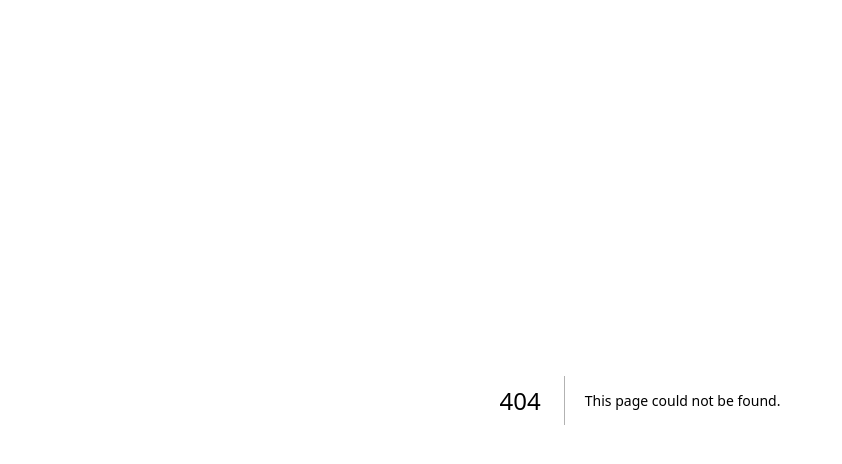
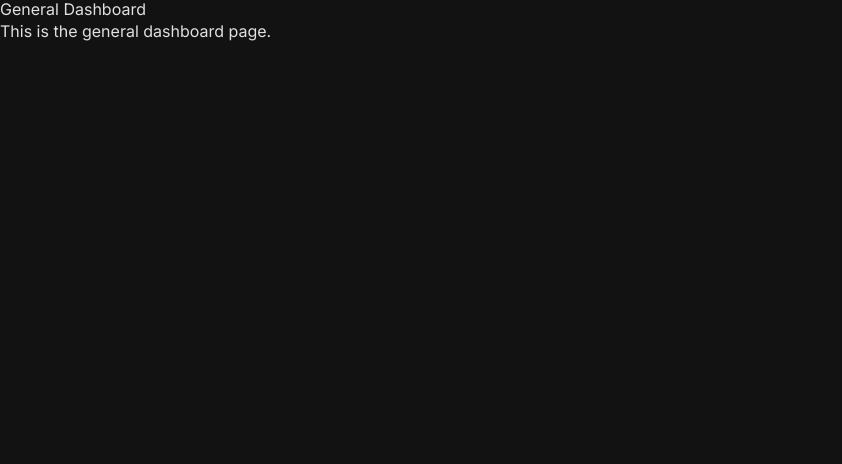
Before and after one commit to bdkhi1/CISE_W204_02, a Next.js app in the folder frontend/: page /general-dashboard in a window 1280 px wide. Before the commit this address had no page. Shown: the top 464 px of the page, without its empty margins (0-842 px from the left). Built offline with nearby package versions, Linux system fonts and the light colour scheme.

Commit message:
feat(general-dashboard): add General Dashboard
-Created the general-dashboard folder and added page.tsx
-This displays a heading and a paragraph

```diff
--- /dev/null
+++ b/frontend/src/app/general-dashboard/page.tsx
@@ -0,0 +1,12 @@
+import React from "react";
+
+const GeneralDashboard = () => {
+  return (
+    <div>
+      <h1>General Dashboard</h1>
+      <p>This is the general dashboard page.</p>
+    </div>
+  );
+};
+
+export default GeneralDashboard;
```
